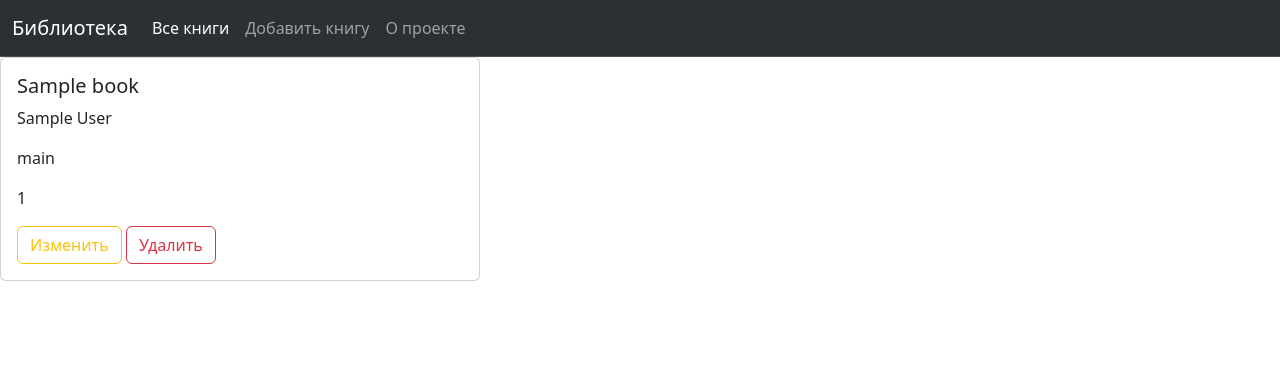
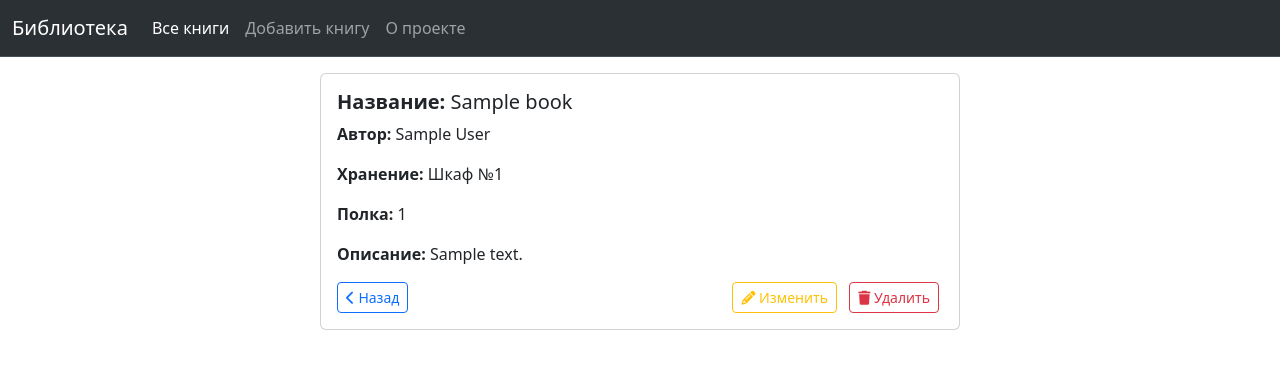
Before and after one commit to pavelmuz/Book-Library, a Django app: page /book/00000000-0000-0000-0000-000000000001/ in a window 1280 px wide. Shown: the top 369 px of the page. Run offline with Django 5.2, Linux system fonts and the light colour scheme; tables that the repository leaves empty hold one stand-in row (values such as "Sample post"); some libraries are stand-ins or nearby versions.

Commit message:
Added styling for main page, details and form page

```diff
--- a/books/models.py
+++ b/books/models.py
@@ -6,12 +6,13 @@ from django.db import models
 
 class Book(models.Model):
     BOOKSHELF_TYPE = (
-        ('main', 'Main'),
-        ('second', 'Second'),
-        ('third', 'Third')
+        ('Шкаф №1', 'Шкаф №1'),
+        ('Шкаф №2', 'Шкаф №2'),
+        ('Полки', 'Полки')
     )
     title = models.CharField(max_length=100)
     author = models.CharField(max_length=100)
+    description = models.TextField(null=True, blank=True)
     bookshelf = models.CharField(max_length=100, choices=BOOKSHELF_TYPE)
     shelf = models.IntegerField()
     created = models.DateTimeField(auto_now_add=True)
--- a/books/templates/books/book.html
+++ b/books/templates/books/book.html
@@ -2,14 +2,32 @@
 
 {% block content %}
 
-<div class="card" style="width: 30rem;">
-    <div class="card-body">
-        <h5 class="card-title">{{ book.title }}</h5>
-        <p class="card-text">{{ book.author }}</p>
-        <p class="card-text">{{ book.bookshelf }}</p>
-        <p class="card-text">{{ book.shelf }}</p>
-        <a class="btn btn-outline-warning card-link" href="{% url 'update-book' book.id %}" role="button">Изменить</a>
-        <a class="btn btn-outline-danger" href="{% url 'delete-book' book.id %}" role="button">Удалить</a>
+<div class="container">
+    <div class="row">
+        <div class="col-sm-12 d-flex justify-content-center">
+            <div class="card mx-auto my-3" style="width: 40rem;">
+                <div class="card-body">
+                    <h5 class="card-title"><strong>Название: </strong>{{ book.title }}</h5>
+                    <p class="card-text"><strong>Автор: </strong>{{ book.author }}</p>
+                    <p class="card-text"><strong>Хранение: </strong>{{ book.bookshelf }}</p>
+                    <p class="card-text"><strong>Полка: </strong>{{ book.shelf }}</p>
+                    <p class="card-text"><strong>Описание: </strong>{{ book.description }}</p>
+                    <div class="d-flex justify-content-between">
+                        <a class="btn btn-outline-primary btn-sm card-link" href="{% url 'books' %}" role="button">
+                            <i class="fa-solid fa-chevron-left"></i> Назад
+                        </a>
+                        <div class="ml-auto">
+                            <a class="btn btn-outline-warning btn-sm card-link mx-1" href="{% url 'update-book' book.id %}" role="button">
+                                <i class="fa-solid fa-pencil"></i> Изменить
+                            </a>
+                            <a class="btn btn-outline-danger btn-sm mx-1" href="{% url 'delete-book' book.id %}" role="button">
+                                <i class="fa-solid fa-trash"></i> Удалить
+                            </a>
+                        </div>
+                    </div>
+                </div>
+            </div>
+        </div>
     </div>
 </div>
 
--- a/books/templates/books/main.html
+++ b/books/templates/books/main.html
@@ -6,7 +6,12 @@
     <meta charset="UTF-8" />
     <meta name="viewport" content="width=device-width, initial-scale=1.0" />
     <title>Library</title>
-    <link href="https://cdn.jsdelivr.net/npm/bootstrap@5.3.2/dist/css/bootstrap.min.css" rel="stylesheet" integrity="sha384-T3c6CoIi6uLrA9TneNEoa7RxnatzjcDSCmG1MXxSR1GAsXEV/Dwwykc2MPK8M2HN" crossorigin="anonymous">
+    <link
+      href="https://cdn.jsdelivr.net/npm/bootstrap@5.3.2/dist/css/bootstrap.min.css"
+      rel="stylesheet" integrity="sha384-T3c6CoIi6uLrA9TneNEoa7RxnatzjcDSCmG1MXxSR1GAsXEV/Dwwykc2MPK8M2HN"
+      crossorigin="anonymous"
+    >
+    <script src="https://kit.fontawesome.com/70a800b184.js" crossorigin="anonymous"></script>
   </head>
   </head>
   <body>
@@ -17,6 +22,11 @@
 
     {% endblock content %}
 
-    <script src="https://cdn.jsdelivr.net/npm/bootstrap@5.3.2/dist/js/bootstrap.bundle.min.js" integrity="sha384-C6RzsynM9kWDrMNeT87bh95OGNyZPhcTNXj1NW7RuBCsyN/o0jlpcV8Qyq46cDfL" crossorigin="anonymous"></script>
+    <script
+      src="https://cdn.jsdelivr.net/npm/bootstrap@5.3.2/dist/js/bootstrap.bundle.min.js"
+      integrity="sha384-C6RzsynM9kWDrMNeT87bh95OGNyZPhcTNXj1NW7RuBCsyN/o0jlpcV8Qyq46cDfL"
+      crossorigin="anonymous"
+    >
+    </script>
   </body>
 </html>
```
Also changed, not shown: books/forms.py (+16 -0 lines), books/templates/books/about.html (+8 -2 lines), books/templates/books/book-form.html (+26 -6 lines), books/templates/books/books.html (+24 -9 lines), books/migrations/0003_book_description_alter_book_bookshelf.py (added), books/migrations/0004_alter_book_bookshelf.py (added), books/migrations/0005_alter_book_bookshelf.py (added), books/migrations/0006_alter_book_bookshelf.py (added).
